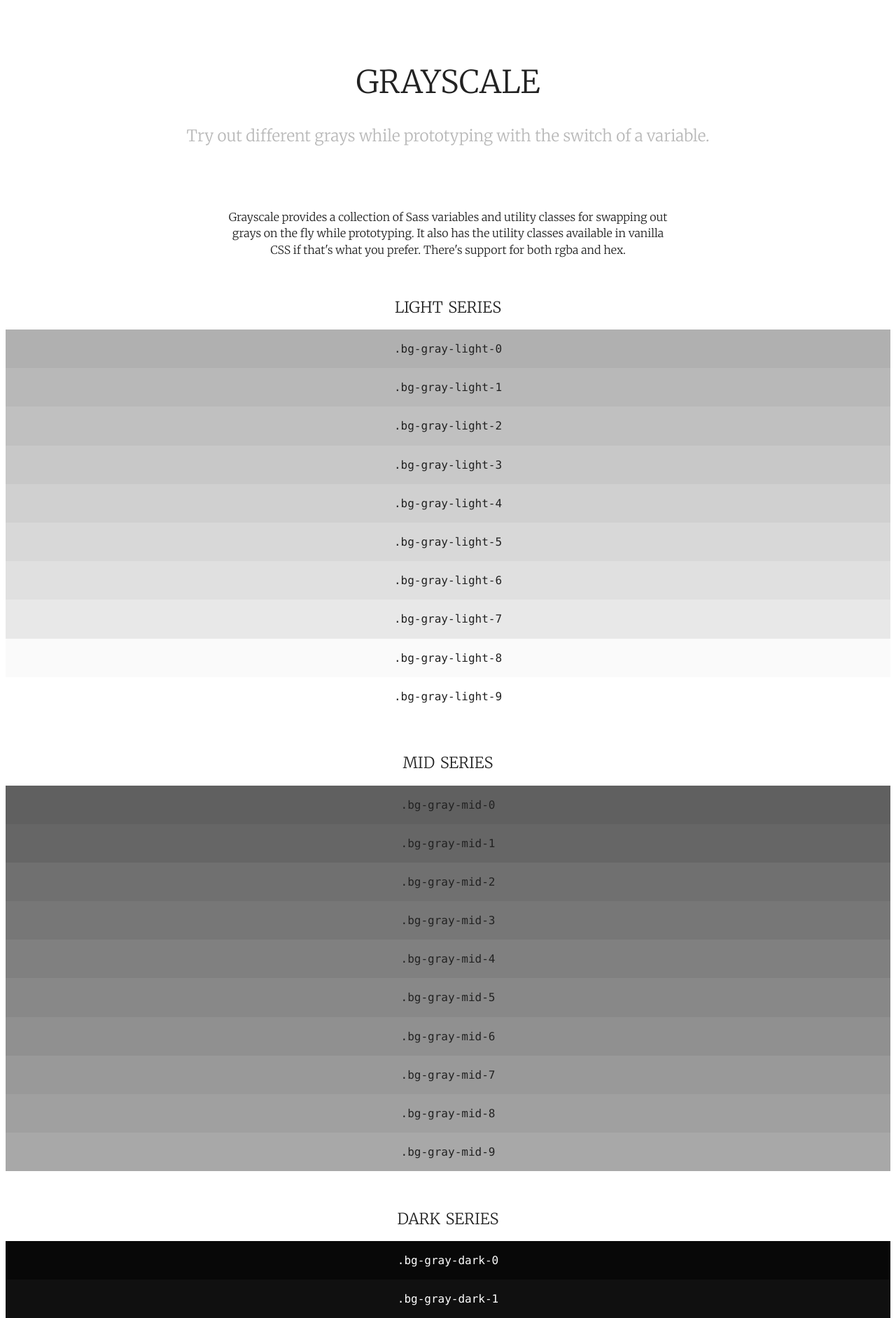
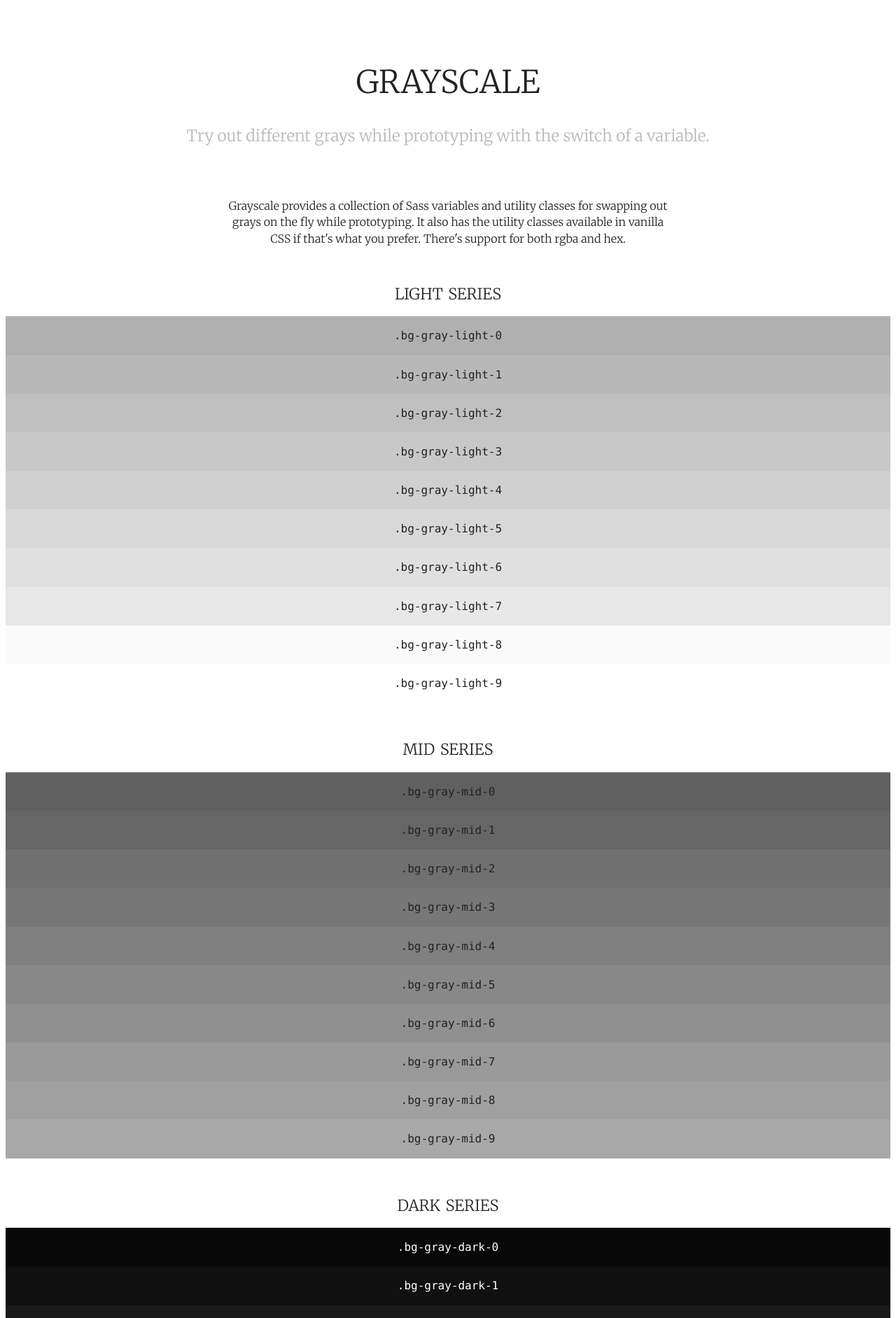
Before and after one commit to johno/gray, a Jekyll site: the page built from index.html, in a window 1280 px wide. Shown: the top 1884 px of the page at 70% size. Built offline with Jekyll 4.4.1, drawn with Linux system fonts in a browser that asks for light colours.

Commit message:
Tweak spacing.

```diff
--- a/css/main.scss
+++ b/css/main.scss
@@ -129,7 +129,7 @@ h1 {
 }
 
 .explainer {
-  margin: 3rem auto;
+  margin: 2rem auto;
   width: 100%;
 }
 
@@ -144,7 +144,7 @@ h1 {
   }
 
   .explainer {
-    margin: 3rem auto;
+    margin: 2rem auto;
     width: 50%;
   }
 }
```
